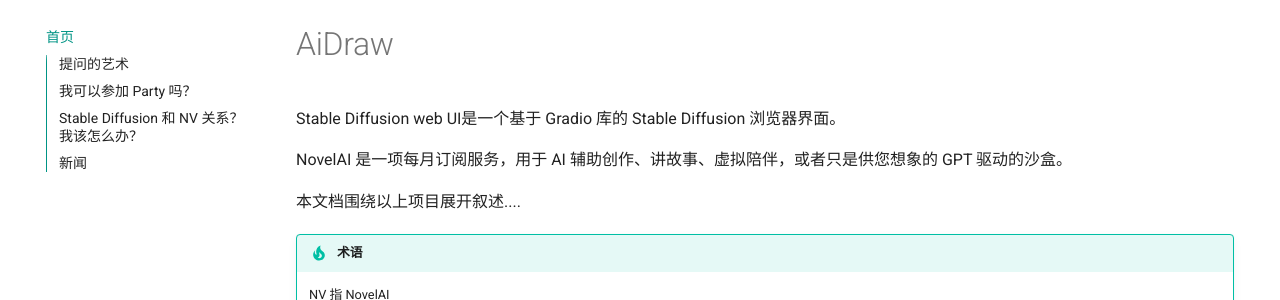
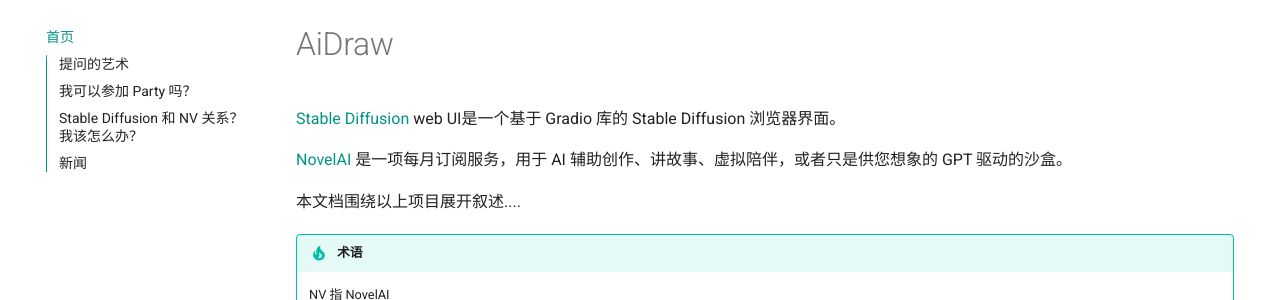
Before and after one commit to sudoskys/StableDiffusionBook, an MkDocs documentation site: the page built from docs/index.md, in a window 1280 px wide and 1400 px high. Shown: the part 122-422 px from the top of the window. Built offline with MkDocs 1.6.1 and Material for MkDocs 9.7.7, drawn with Linux system fonts in a browser that asks for light colours; comment, search, counter and statistics services are not loaded; part of the change alters nothing that is shown; some of the changed text lies outside the part shown.

```diff
--- a/docs/index.md
+++ b/docs/index.md
@@ -1,8 +1,8 @@
 # AiDraw
 
-Stable Diffusion web UI是一个基于 Gradio 库的 Stable Diffusion 浏览器界面。
+[Stable Diffusion](https://github.com/AUTOMATIC1111/stable-diffusion-webui) web UI是一个基于 Gradio 库的 Stable Diffusion 浏览器界面。
 
-NovelAI 是一项每月订阅服务，用于 AI 辅助创作、讲故事、虚拟陪伴，或者只是供您想象的 GPT 驱动的沙盒。
+[NovelAI](https://novelai.net/) 是一项每月订阅服务，用于 AI 辅助创作、讲故事、虚拟陪伴，或者只是供您想象的 GPT 驱动的沙盒。
 
 本文档围绕以上项目展开叙述....
 
@@ -63,7 +63,6 @@ NV 精简版 **naifu** 至少需要8GB内存，8GB显存才能出图。
 
 ## 新闻
 
-仓库：https://github.com/AUTOMATIC1111/stable-diffusion-webui
 
 !!! tip
     目前stable-diffusion-webui迭代非常快，每天都会有大量更新，因此建议每天都拉取最新代码。
```
